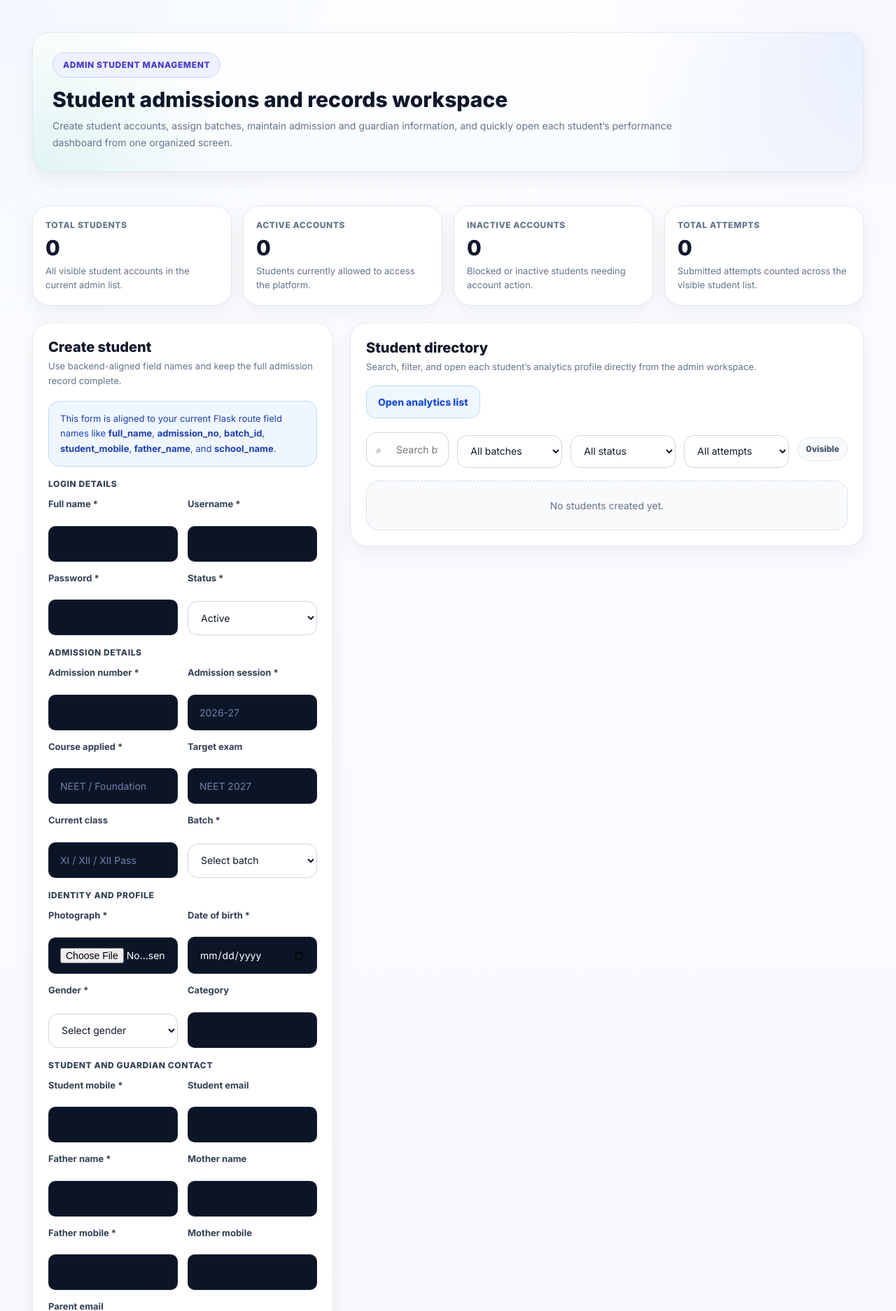
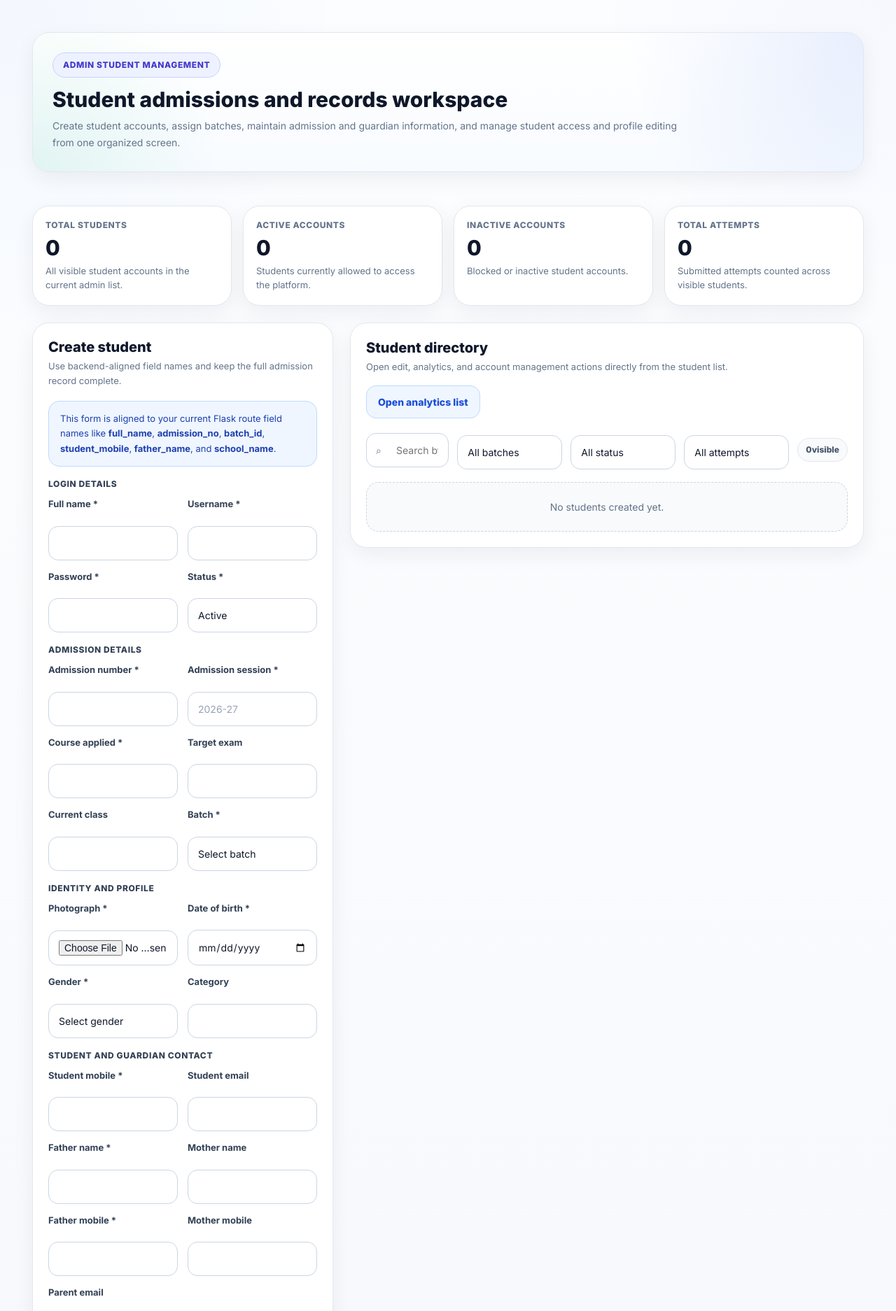
Before and after one commit to mudit0829/neet-platform, a Flask app: template templates/admin_students.html in a window 1280 px wide. Shown: the top 1874 px of the page at 70% size. Run offline with Flask 3, Linux system fonts and the light colour scheme; the template is opened without the code that fills it, so the values that code supplies are empty.

Commit message:
Update admin_students.html

```diff
--- a/templates/admin_students.html
+++ b/templates/admin_students.html
@@ -173,21 +173,42 @@
       color: #334155;
     }
 
-    .form-control {
+    .students-page input.form-control,
+    .students-page select.form-control,
+    .students-page textarea.form-control {
       width: 100%;
-      border: 1px solid #cbd5e1;
+      border: 1px solid #cbd5e1 !important;
       border-radius: 14px;
       padding: 13px 14px;
-      background: #ffffff;
-      color: #0f172a;
+      background: #ffffff !important;
+      color: #0f172a !important;
+      -webkit-text-fill-color: #0f172a !important;
       font-size: 14px;
       outline: none;
       transition: 0.2s ease;
+      appearance: none;
     }
 
-    .form-control:focus {
-      border-color: #2563eb;
+    .students-page input.form-control::placeholder,
+    .students-page textarea.form-control::placeholder {
+      color: #94a3b8 !important;
+      -webkit-text-fill-color: #94a3b8 !important;
+    }
+
+    .students-page input.form-control:focus,
+    .students-page select.form-control:focus,
+    .students-page textarea.form-control:focus {
+      background: #ffffff !important;
+      color: #0f172a !important;
+      border-color: #2563eb !important;
       box-shadow: 0 0 0 4px rgba(37, 99, 235, 0.10);
+    }
+
+    .students-page input:-webkit-autofill,
+    .students-page textarea:-webkit-autofill,
+    .students-page select:-webkit-autofill {
+      -webkit-box-shadow: 0 0 0 1000px #ffffff inset !important;
+      -webkit-text-fill-color: #0f172a !important;
     }
 
     textarea.form-control {
@@ -222,10 +243,6 @@
       background: linear-gradient(135deg, #2563eb, #0f766e);
       color: #ffffff;
       box-shadow: 0 12px 22px rgba(37, 99, 235, 0.16);
-    }
-
-    .btn-primary:hover {
-      transform: translateY(-1px);
     }
 
     .btn-soft {
@@ -266,11 +283,6 @@
       font-size: 14px;
       color: #0f172a;
       outline: none;
-    }
-
-    .search-wrap input:focus {
-      border-color: #2563eb;
-      box-shadow: 0 0 0 4px rgba(37, 99, 235, 0.10);
     }
 
     .search-icon {
@@ -322,11 +334,6 @@
     .student-card {
       padding: 16px;
       transition: 0.18s ease;
-    }
-
-    .student-card:hover {
-      transform: translateY(-1px);
-      box-shadow: 0 14px 24px rgba(15, 23, 42, 0.06);
     }
 
     .student-card.hidden {
@@ -461,12 +468,6 @@
       border-color: #a7f3d0;
     }
 
-    .action-button.danger {
-      background: #fef2f2;
-      color: #b91c1c;
-      border-color: #fecaca;
-    }
-
     .empty-state {
       padding: 24px;
       border-radius: 18px;
@@ -478,38 +479,19 @@
     }
 
     @media (max-width: 1250px) {
-      .workspace-grid {
-        grid-template-columns: 1fr;
-      }
-
-      .stats-grid {
-        grid-template-columns: repeat(2, minmax(0, 1fr));
-      }
-
-      .toolbar-row {
-        grid-template-columns: 1fr 1fr;
-      }
+      .workspace-grid { grid-template-columns: 1fr; }
+      .stats-grid { grid-template-columns: repeat(2, minmax(0, 1fr)); }
+      .toolbar-row { grid-template-columns: 1fr 1fr; }
     }
 
     @media (max-width: 840px) {
-      .students-page {
-        padding: 16px;
-      }
-
+      .students-page { padding: 16px; }
       .form-grid,
       .student-metrics,
       .stats-grid,
-      .toolbar-row {
-        grid-template-columns: 1fr;
-      }
-
-      .span-2 {
-        grid-column: span 1;
-      }
-
-      .student-header {
-        grid-template-columns: 1fr;
-      }
+      .toolbar-row { grid-template-columns: 1fr; }
+      .span-2 { grid-column: span 1; }
+      .student-header { grid-template-columns: 1fr; }
     }
   </style>
 
@@ -521,9 +503,7 @@
   <section class="admin-hero">
     <div class="hero-kicker">Admin Student Management</div>
     <h1>Student admissions and records workspace</h1>
-    <p>
-      Create student accounts, assign batches, maintain admission and guardian information, and quickly open each student’s performance dashboard from one organized screen.
-    </p>
+    <p>Create student accounts, assign batches, maintain admission and guardian information, and manage student access and profile editing from one organized screen.</p>
   </section>
 
   <section class="stats-grid">
@@ -532,23 +512,20 @@
       <p class="stat-value">{{ total_students }}</p>
       <p class="stat-meta">All visible student accounts in the current admin list.</p>
     </article>
-
     <article class="stat-card">
       <p class="stat-label">Active Accounts</p>
       <p class="stat-value">{{ active_students }}</p>
       <p class="stat-meta">Students currently allowed to access the platform.</p>
     </article>
-
     <article class="stat-card">
       <p class="stat-label">Inactive Accounts</p>
       <p class="stat-value">{{ inactive_students }}</p>
-      <p class="stat-meta">Blocked or inactive students needing account action.</p>
+      <p class="stat-meta">Blocked or inactive student accounts.</p>
     </article>
-
     <article class="stat-card">
       <p class="stat-label">Total Attempts</p>
       <p class="stat-value">{{ total_attempts }}</p>
-      <p class="stat-meta">Submitted attempts counted across the visible student list.</p>
+      <p class="stat-meta">Submitted attempts counted across visible students.</p>
     </article>
   </section>
 
@@ -572,17 +549,14 @@
             <label for="full_name">Full name *</label>
             <input type="text" id="full_name" name="full_name" class="form-control" required>
           </div>
-
           <div class="form-group">
             <label for="username">Username *</label>
             <input type="text" id="username" name="username" class="form-control" required>
           </div>
-
           <div class="form-group">
             <label for="password">Password *</label>
             <input type="text" id="password" name="password" class="form-control" required>
           </div>
-
           <div class="form-group">
             <label for="status">Status *</label>
             <select id="status" name="status" class="form-control" required>
@@ -598,35 +572,28 @@
             <label for="admission_no">Admission number *</label>
             <input type="text" id="admission_no" name="admission_no" class="form-control" required>
           </div>
-
           <div class="form-group">
             <label for="admission_session">Admission session *</label>
             <input type="text" id="admission_session" name="admission_session" class="form-control" placeholder="2026-27" required>
           </div>
-
           <div class="form-group">
             <label for="course_applied">Course applied *</label>
-            <input type="text" id="course_applied" name="course_applied" class="form-control" placeholder="NEET / Foundation" required>
+            <input type="text" id="course_applied" name="course_applied" class="form-control" required>
           </div>
-
           <div class="form-group">
             <label for="target_exam">Target exam</label>
-            <input type="text" id="target_exam" name="target_exam" class="form-control" placeholder="NEET 2027">
+            <input type="text" id="target_exam" name="target_exam" class="form-control">
           </div>
-
           <div class="form-group">
             <label for="current_class">Current class</label>
-            <input type="text" id="current_class" name="current_class" class="form-control" placeholder="XI / XII / XII Pass">
+            <input type="text" id="current_class" name="current_class" class="form-control">
           </div>
-
           <div class="form-group">
             <label for="batch_id">Batch *</label>
             <select id="batch_id" name="batch_id" class="form-control" required>
               <option value="">Select batch</option>
               {% for batch in batches %}
-                <option value="{{ batch.id }}">
-                  {{ batch.name }}{% if batch.academic_year %} ({{ batch.academic_year }}){% endif %}
-                </option>
+                <option value="{{ batch.id }}">{{ batch.name }}{% if batch.academic_year %} ({{ batch.academic_year }}){% endif %}</option>
               {% endfor %}
             </select>
           </div>
@@ -638,12 +605,10 @@
             <label for="photograph">Photograph *</label>
             <input type="file" id="photograph" name="photograph" class="form-control" accept=".png,.jpg,.jpeg,.gif,.webp" required>
           </div>
-
           <div class="form-group">
             <label for="dob">Date of birth *</label>
             <input type="date" id="dob" name="dob" class="form-control" required>
           </div>
-
           <div class="form-group">
             <label for="gender">Gender *</label>
             <select id="gender" name="gender" class="form-control" required>
@@ -653,7 +618,6 @@
               <option value="Other">Other</option>
             </select>
           </div>
-
           <div class="form-group">
             <label for="category">Category</label>
             <input type="text" id="category" name="category" class="form-control">
@@ -666,32 +630,26 @@
             <label for="student_mobile">Student mobile *</label>
             <input type="text" id="student_mobile" name="student_mobile" class="form-control" required>
           </div>
-
           <div class="form-group">
             <label for="student_email">Student email</label>
             <input type="email" id="student_email" name="student_email" class="form-control">
           </div>
-
           <div class="form-group">
             <label for="father_name">Father name *</label>
             <input type="text" id="father_name" name="father_name" class="form-control" required>
           </div>
-
           <div class="form-group">
             <label for="mother_name">Mother name</label>
             <input type="text" id="mother_name" name="mother_name" class="form-control">
           </div>
-
           <div class="form-group">
             <label for="father_mobile">Father mobile *</label>
             <input type="text" id="father_mobile" name="father_mobile" class="form-control" required>
           </div>
-
           <div class="form-group">
             <label for="mother_mobile">Mother mobile</label>
             <input type="text" id="mother_mobile" name="mother_mobile" class="form-control">
           </div>
-
           <div class="form-group span-2">
             <label for="parent_email">Parent email</label>
             <input type="email" id="parent_email" name="parent_email" class="form-control">
@@ -704,37 +662,30 @@
             <label for="address">Address *</label>
             <textarea id="address" name="address" class="form-control" rows="3" required></textarea>
           </div>
-
           <div class="form-group">
             <label for="city">City *</label>
             <input type="text" id="city" name="city" class="form-control" required>
           </div>
-
           <div class="form-group">
             <label for="district">District</label>
             <input type="text" id="district" name="district" class="form-control">
           </div>
-
           <div class="form-group">
             <label for="state">State *</label>
             <input type="text" id="state" name="state" class="form-control" required>
           </div>
-
           <div class="form-group">
             <label for="pincode">Pincode</label>
             <input type="text" id="pincode" name="pincode" class="form-control">
           </div>
-
           <div class="form-group">
             <label for="school_name">School name</label>
             <input type="text" id="school_name" name="school_name" class="form-control">
           </div>
-
           <div class="form-group">
             <label for="board_name">Board name</label>
             <input type="text" id="board_name" name="board_name" class="form-control">
           </div>
-
           <div class="form-group span-2">
             <label for="remarks">Remarks</label>
             <textarea id="remarks" name="remarks" class="form-control" rows="3"></textarea>
@@ -754,7 +705,7 @@
       <div class="panel-head">
         <div>
           <h3>Student directory</h3>
-          <p>Search, filter, and open each student’s analytics profile directly from the admin workspace.</p>
+          <p>Open edit, analytics, and account management actions directly from the student list.</p>
         </div>
         <a href="{{ url_for('admin.analytics_students_page') }}" class="btn-link-soft">Open analytics list</a>
       </div>
@@ -817,9 +768,7 @@
 
                 <div>
                   <h4 class="student-name">{{ student.full_name }}</h4>
-                  <p class="student-subline">
-                    {{ student.username or '-' }} • {{ admission_number }} • {{ student_batch }}
-                  </p>
+                  <p class="student-subline">{{ student.username or '-' }} • {{ admission_number }} • {{ student_batch }}</p>
 
                   <div class="student-badges">
                     <span class="status-badge {{ status_value }}">{{ 'Active' if student.is_active_user else 'Inactive' }}</span>
@@ -831,7 +780,7 @@
                 </div>
 
                 <div>
-                  <a href="{{ url_for('admin.analytics_student_detail_page', student_id=student.id) }}" class="action-link primary">View profile</a>
+                  <a href="{{ url_for('admin.student_edit_page', student_id=student.id) }}" class="action-link primary">Edit</a>
                 </div>
               </div>
 
@@ -840,17 +789,14 @@
                   <p class="label">Student mobile</p>
                   <p class="value">{{ profile.student_mobile if profile and profile.student_mobile else '-' }}</p>
                 </div>
-
                 <div class="metric-box">
                   <p class="label">Parent mobile</p>
                   <p class="value">{{ profile.father_mobile if profile and profile.father_mobile else '-' }}</p>
                 </div>
-
                 <div class="metric-box">
                   <p class="label">Current class</p>
                   <p class="value">{{ profile.current_class if profile and profile.current_class else '-' }}</p>
                 </div>
-
                 <div class="metric-box">
                   <p class="label">Course</p>
                   <p class="value">{{ profile.course_applied if profile and profile.course_applied else '-' }}</p>
@@ -858,21 +804,15 @@
               </div>
 
               <div class="student-actions">
-                <a href="{{ url_for('admin.analytics_student_detail_page', student_id=student.id) }}" class="action-link primary">Full detail</a>
-                <a href="#" class="action-link secondary">Edit</a>
+                <a href="{{ url_for('admin.student_edit_page', student_id=student.id) }}" class="action-link primary">Edit profile</a>
+                <a href="{{ url_for('admin.analytics_student_detail_page', student_id=student.id) }}" class="action-link secondary">Analytics</a>
 
-                {% if student.is_active_user %}
-                  <form method="POST" action="#">
-                    <button type="submit" class="action-button warn">Block</button>
-                  </form>
-                {% else %}
-                  <form method="POST" action="#">
-                    <button type="submit" class="action-button success">Reactivate</button>
-                  </form>
-                {% endif %}
-
-                <form method="POST" action="#">
-                  <button type="submit" class="action-button danger">Delete</button>
+                <form method="POST" action="{{ url_for('admin.student_toggle_status', student_id=student.id) }}">
+                  {% if student.is_active_user %}
+                    <button type="submit" class="action-button warn">Block account</button>
+                  {% else %}
+                    <button type="submit" class="action-button success">Activate account</button>
+                  {% endif %}
                 </form>
               </div>
             </article>
```
